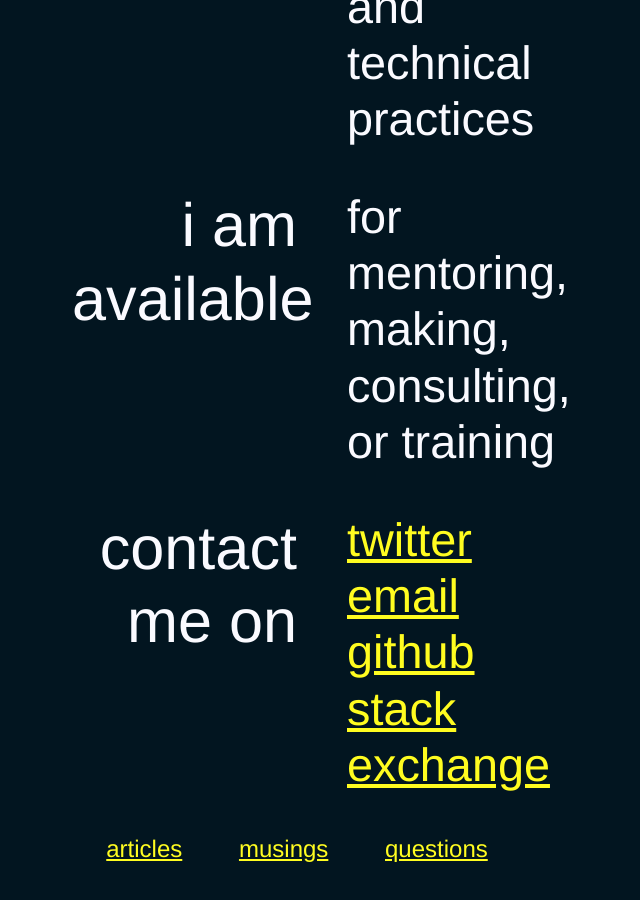
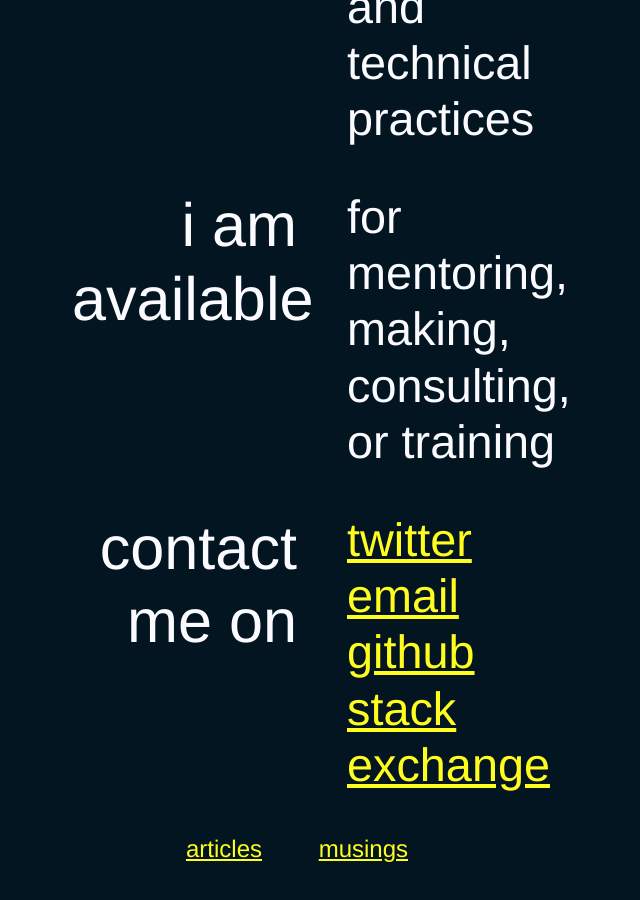
Before and after one commit to zspencer/www.zeespencer.com, a Jekyll site: the page built from index.html, in a window 1280 px wide and 900 px high, scrolled down 714 px. Shown: the whole window, without its empty margins (318-958 px from the left). Built offline with Jekyll 4.4.1, drawn with Linux system fonts in a browser that asks for light colours.

Commit message:
Remove the questions link

```diff
--- a/_layouts/base.html
+++ b/_layouts/base.html
@@ -16,7 +16,6 @@
     <ul id="nav">
       <li><a href="/articles.html">articles</a></li>
       <li><a href="/musings.html">musings</a></li></li>
-      <li><a href="/questions.html">questions</a></li>
   </div>
   <script type="text/javascript">
     var _gaq = _gaq || [];
```
